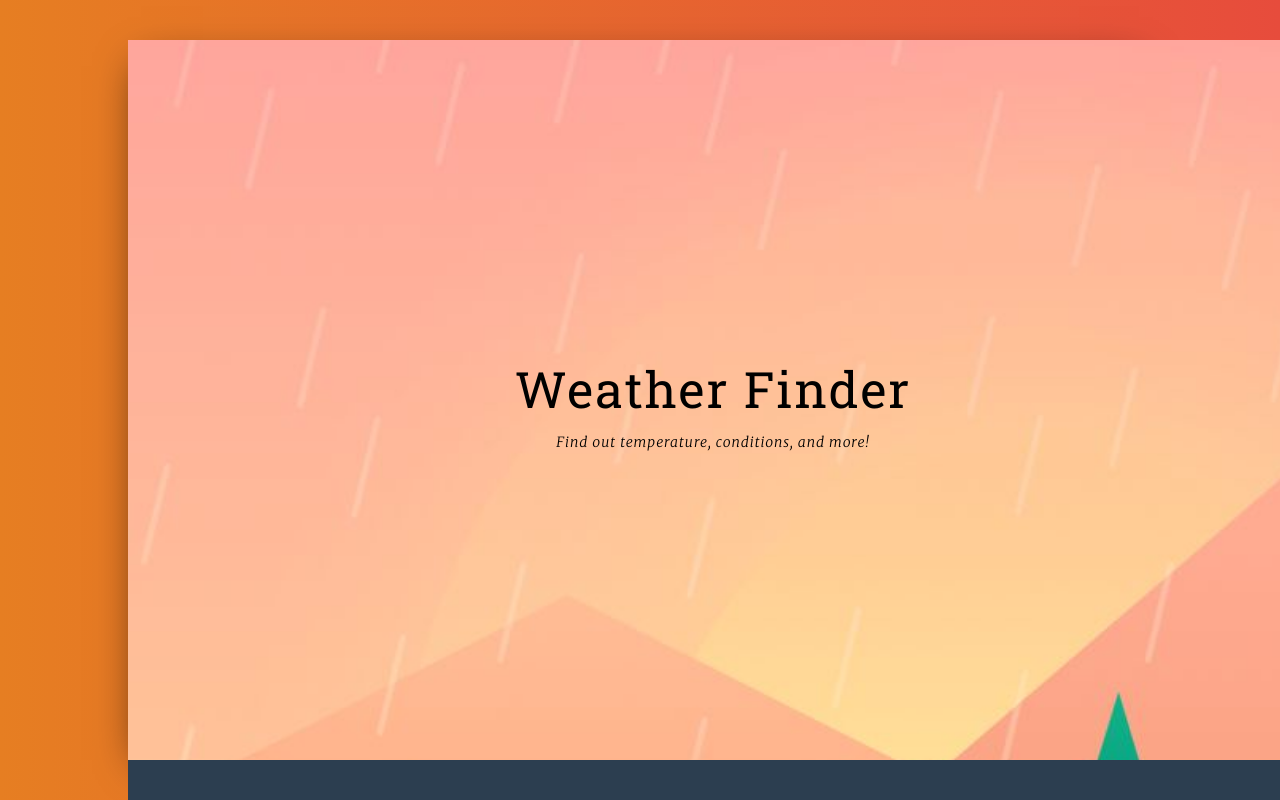
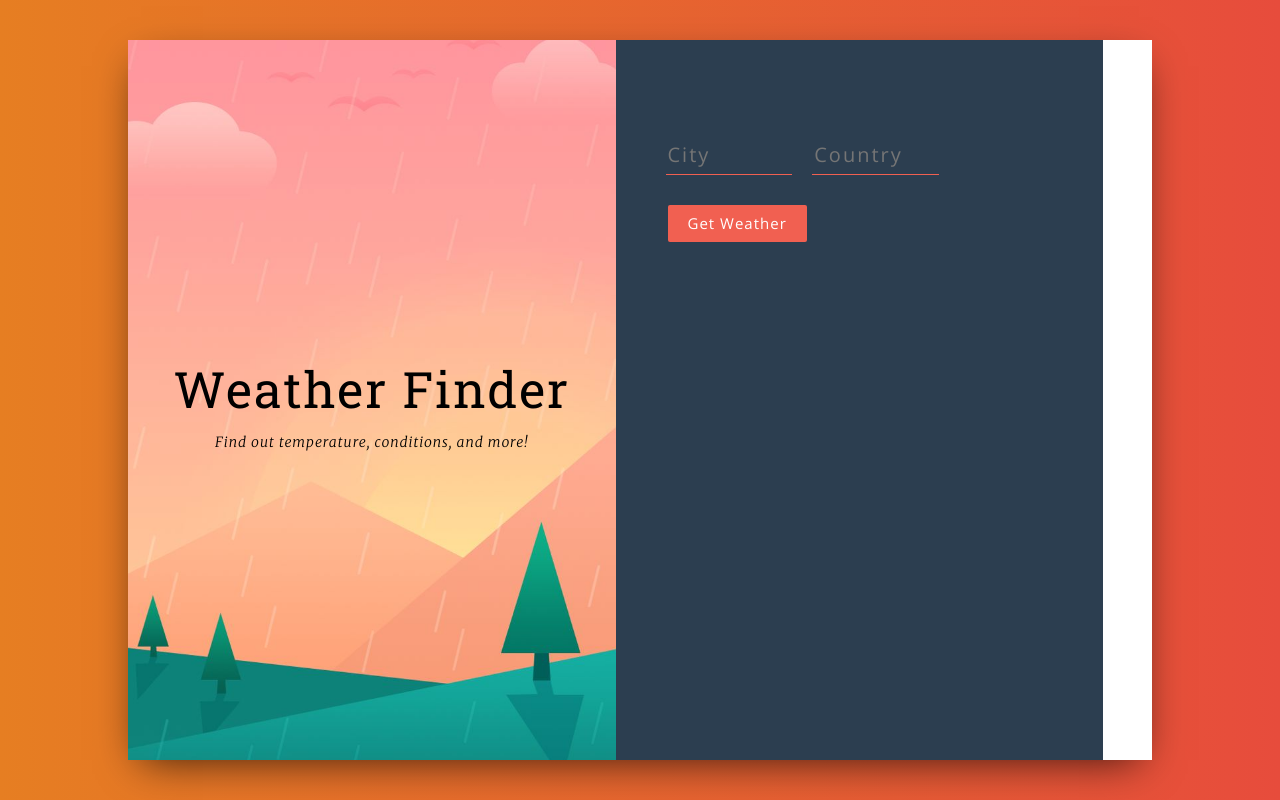
Before and after one commit to cboydstun/weather-app, a React (Create React App) app: page / in a window 1280 px wide. Shown: the top 800 px of the page. Built offline with nearby package versions, Linux system fonts and the light colour scheme.

Commit message:
returned original col-xs-5

```diff
--- a/src/App.js
+++ b/src/App.js
@@ -58,10 +58,10 @@ class App extends React.Component {
           <div className="main">
             <div className="container">
               <div className="row">
-                <div className="title-container">
+                <div className="col-xs-5 title-container">
                   <Titles />
                 </div>
-                <div className="form-container">
+                <div className="col-xs-5 form-container">
                   <Form getWeather={this.getWeather} />
                   <Weather
                     temperature={this.state.temperature}
```
